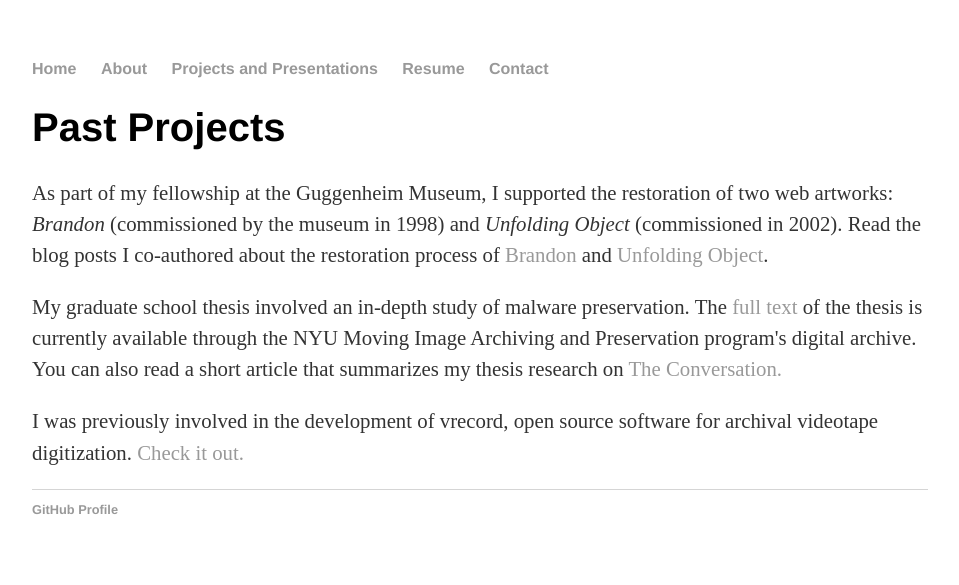
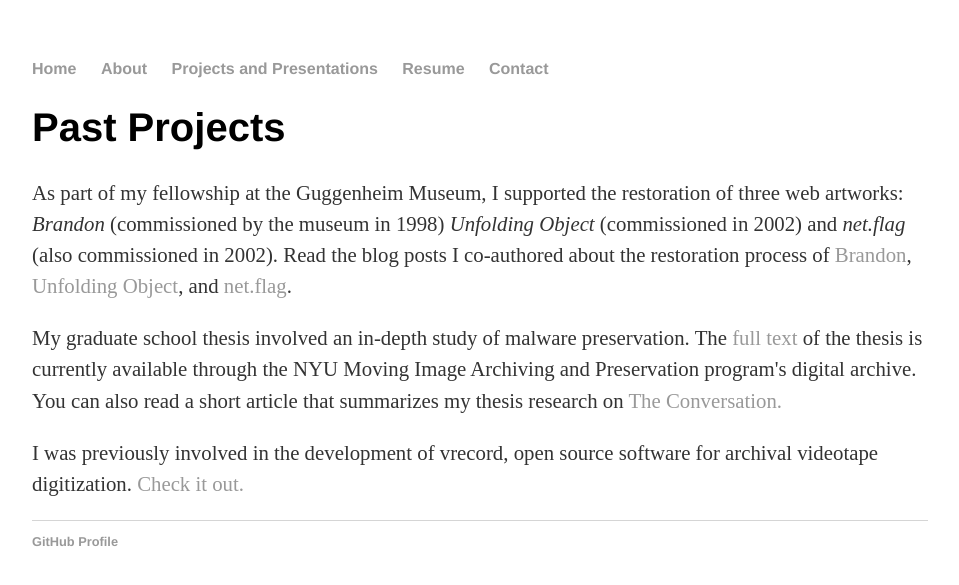
Before and after one commit to jfarbowitz/jfarbowitz.github.io, a Jekyll site: the page built from projects/index.html, in a window 1280 px wide. Shown: the top 585 px of the page, without its empty margins (160-1119 px from the left). Built offline with Jekyll 4.4.1, drawn with Linux system fonts in a browser that asks for light colours.

Commit message:
Update index.html
added netflag and updated thesis link

```diff
--- a/projects/index.html
+++ b/projects/index.html
@@ -5,8 +5,8 @@
 
 	<div class="recent projects">
 		<h1>Past Projects</h1>
-	<p>As part of my fellowship at the Guggenheim Museum, I supported the restoration of two web artworks: <i>Brandon</i> (commissioned by the museum in 1998) and <i>Unfolding Object</i> (commissioned in 2002). Read the blog posts I co-authored about the restoration process of <a href="https://www.guggenheim.org/blogs/checklist/restoring-brandon-shu-lea-cheangs-early-web-artwork" target="new">Brandon</a> and <a href="https://www.guggenheim.org/blogs/checklist/the-guggenheim-restores-john-f-simon-jr-early-web-artwork-unfolding-object" target="new">Unfolding Object</a>.</p>
-	<p>My graduate school thesis involved an in-depth study of malware preservation. The <a href="https://www.nyu.edu/tisch/preservation/program/student_work/2016spring/16s_thesis_farbowitz_final.pdf" target="new">full text</a> of the thesis is currently available through the NYU Moving Image Archiving and Preservation program's digital archive. You can also read a short article that summarizes my thesis research on <a href="https://theconversation.com/why-save-a-computer-virus-56967" target=new>The Conversation.</a></p>
+	<p>As part of my fellowship at the Guggenheim Museum, I supported the restoration of three web artworks: <i>Brandon</i> (commissioned by the museum in 1998) <i>Unfolding Object</i> (commissioned in 2002) and <i>net.flag</i> (also commissioned in 2002). Read the blog posts I co-authored about the restoration process of <a href="https://www.guggenheim.org/blogs/checklist/restoring-brandon-shu-lea-cheangs-early-web-artwork" target="new">Brandon</a>, <a href="https://www.guggenheim.org/blogs/checklist/the-guggenheim-restores-john-f-simon-jr-early-web-artwork-unfolding-object" target="new">Unfolding Object</a>, and <a href="https://www.guggenheim.org/articles/checklist/restoring-mark-napiers-online-work-net-flag-for-a-changing-world" target="new">net.flag</a>.</p>
+	<p>My graduate school thesis involved an in-depth study of malware preservation. The <a href="https://miap.hosting.nyu.edu/program/student_work/2016spring/16s_thesis_farbowitz_final_y.pdf" target="new">full text</a> of the thesis is currently available through the NYU Moving Image Archiving and Preservation program's digital archive. You can also read a short article that summarizes my thesis research on <a href="https://theconversation.com/why-save-a-computer-virus-56967" target=new>The Conversation.</a></p>
 		<p>I was previously involved in the development of vrecord, open source software for archival videotape digitization. <a href="https://github.com/amiaopensource/vrecord" target="new">Check it out.</a></p>
 	</div>
 <!-- <div class="past projects">
```
